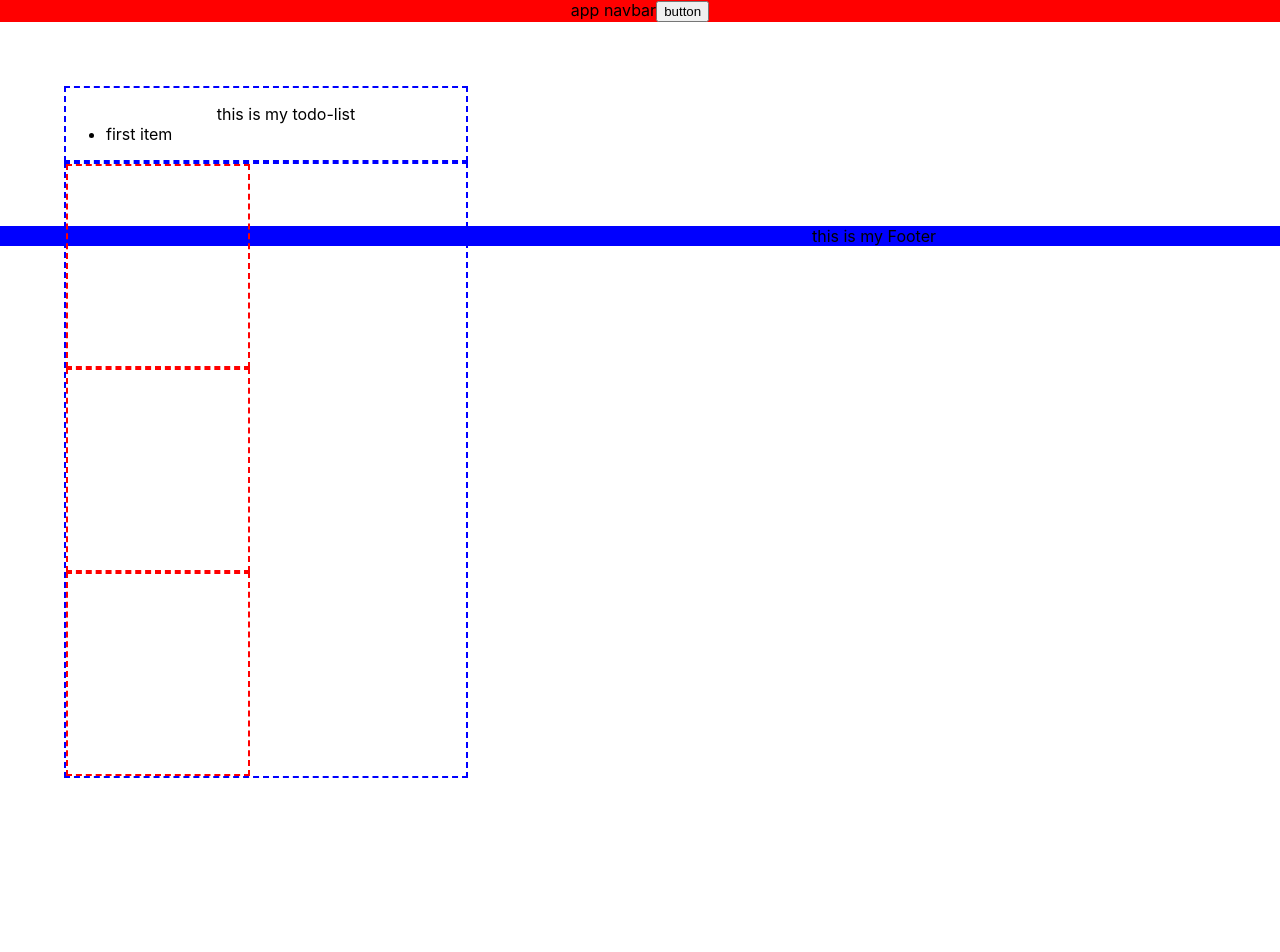
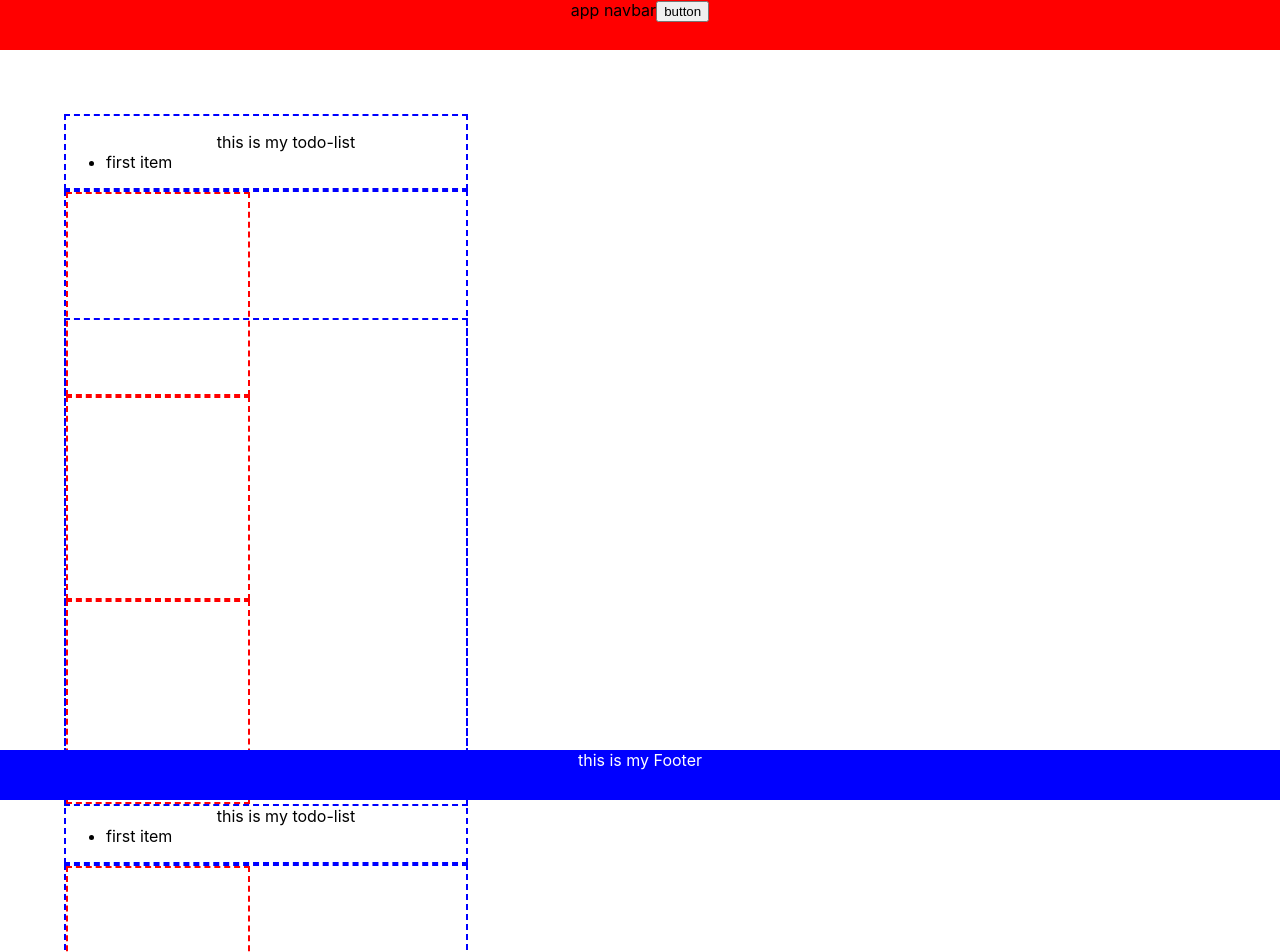
Before and after one commit to stevedoty/my-playground, a React (Create React App) app: page / in a window 1280 px wide. Shown: the top 952 px of the page. Before the commit the page ends 800 px from the top, so only its background shows below. Built offline with nearby package versions, Linux system fonts and the light colour scheme.

Commit message:
stick footer to bottom

```diff
--- a/src/App.css
+++ b/src/App.css
@@ -5,6 +5,7 @@
 
 .App-Header {
   background-color: red;
+  height: 50px;
 }
 .App-Header_Navbar {
 }
@@ -37,8 +38,13 @@
 
 
 .App-Footer {
+  color: white;
   background-color: blue;
+  width: 100%;
+  height: 50px;
+  position: fixed;
   top: 100%;
+  transform: translate(0,-100%);
 }
 .App-Body {
   text-align: center;
--- a/src/App.js
+++ b/src/App.js
@@ -30,6 +30,22 @@ function App() {
           </div>
         </div>
       </div>
+      <div className="App-Body">
+        <div className="App-Body_Todos">
+          <ul>
+            this is my todo-list
+            <li  className="App-Body_Todos-Item">first item</li>
+          </ul>
+        </div>
+        <div className="App-Body_Gallery">
+          <div className="App-Body_Gallery-Item">
+          </div>
+          <div className="App-Body_Gallery-Item">
+          </div>
+          <div className="App-Body_Gallery-Item">
+          </div>
+        </div>
+      </div>
 
 
       <div className="App-Footer">
```
